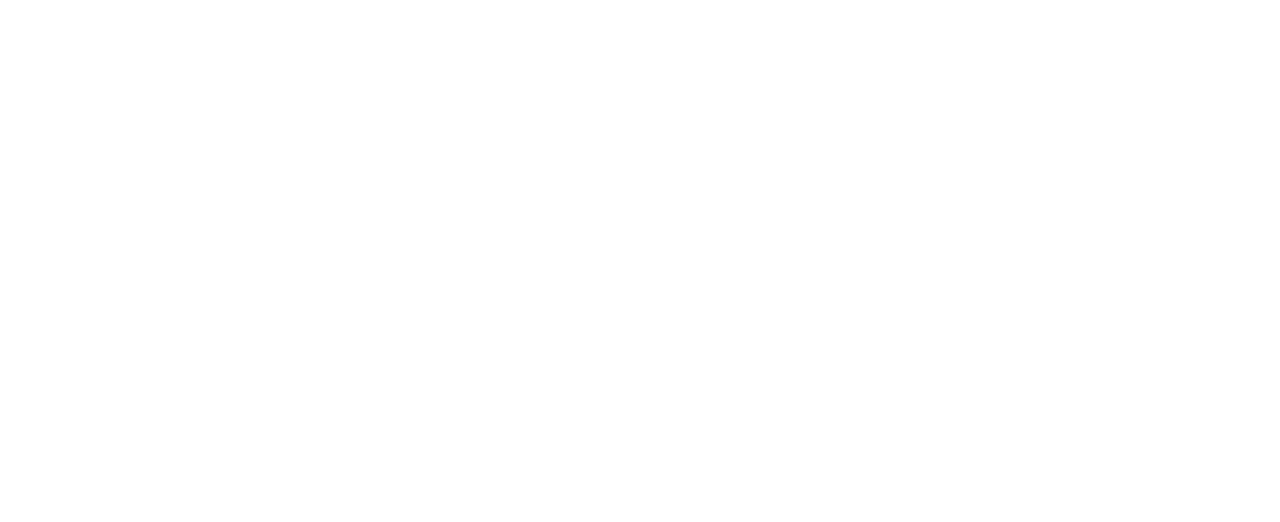
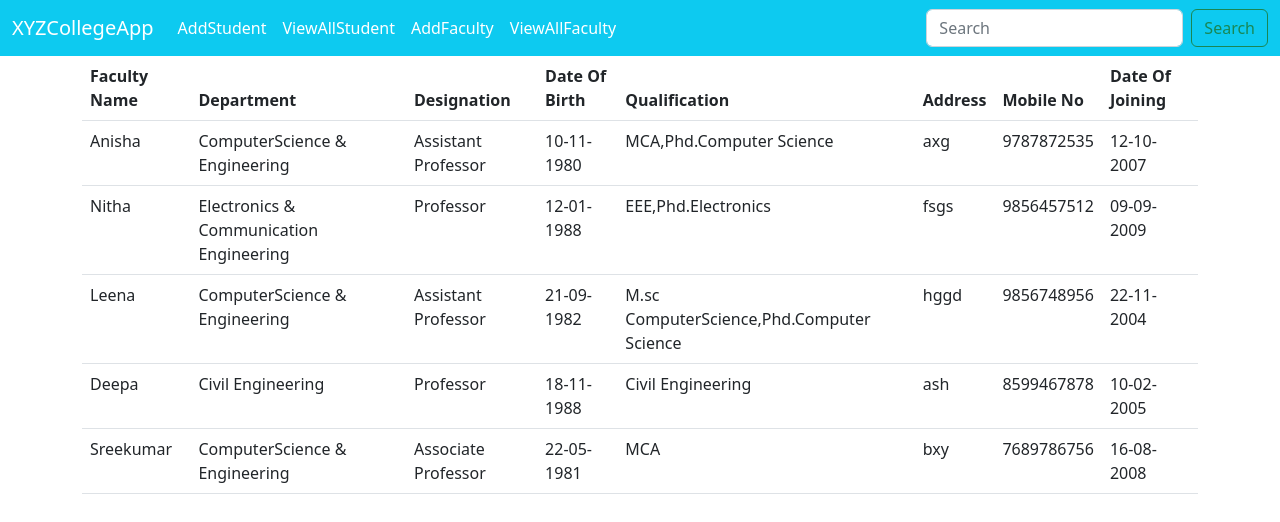
Before and after one commit to Saranyaullas1999/xyzcollegeapp, an Angular app: page /viewfac in a window 1280 px wide. Before the commit this address led to /. Shown: the top 522 px of the page. Built offline with nearby package versions, Linux system fonts and the light colour scheme.

Commit message:
viewfaculty

```diff
--- a/src/app/navbar/navbar.component.html
+++ b/src/app/navbar/navbar.component.html
@@ -15,6 +15,9 @@
           <li class="nav-item">
             <a class="nav-link active" aria-current="page" routerLink="/addfac">AddFaculty</a>
           </li>
+          <li class="nav-item">
+            <a class="nav-link active" aria-current="page" routerLink="/viewfac">ViewAllFaculty</a>
+          </li>
 
         </ul>
         <form class="d-flex" role="search">
--- /dev/null
+++ b/src/app/viewallfaculty/viewallfaculty.component.html
@@ -0,0 +1,34 @@
+<app-navbar></app-navbar>
+<div class="container">
+    <div class="row">
+        <div class="col col-12 col-sm-12 col-md-12 col-lg-12 col-xl-12 col-xxl-12">
+            <table class="table">
+                <thead>
+                  <tr>
+                    <th scope="col">Faculty Name</th>
+                    <th scope="col">Department</th>
+                    <th scope="col">Designation</th>
+                    <th scope="col">Date Of Birth</th>
+                    <th scope="col">Qualification</th>
+                    <th scope="col">Address</th>
+                    <th scope="col">Mobile No</th>
+                    <th scope="col">Date Of Joining</th>
+                  </tr>
+                </thead>
+                <tbody>
+                  <tr *ngFor="let i of facultyData">
+                    <td>{{i.facname}}</td>
+                    <td>{{i.dep}}</td>
+                    <td>{{i.designation}}</td>
+                    <td>{{i.dob}}</td>
+                    <td>{{i.qualification}}</td>
+                    <td>{{i.address}}</td>
+                    <td>{{i.mobile}}</td>
+                    <td>{{i.doj}}</td>
+                  </tr>
+
+                </tbody>
+              </table>
+        </div>
+    </div>
+</div>
--- /dev/null
+++ b/src/app/viewallfaculty/viewallfaculty.component.ts
@@ -0,0 +1,17 @@
+import { Component, OnInit } from '@angular/core';
+
+@Component({
+  selector: 'app-viewallfaculty',
+  templateUrl: './viewallfaculty.component.html',
+  styleUrls: ['./viewallfaculty.component.css']
+})
+export class ViewallfacultyComponent implements OnInit {
+
+  constructor() { }
+
+  facultyData=[{"facname":"Anisha","dep":"ComputerScience & Engineering","designation":"Assistant Professor","dob":"10-11-1980","qualification":"MCA,Phd.Computer Science","address":"axg","mobile":"9787872535","doj":"12-10-2007"},{"facname":"Nitha","dep":"Electronics & Communication Engineering","designation":"Professor","dob":"12-01-1988","qualification":"EEE,Phd.Electronics","address":"fsgs","mobile":"9856457512","doj":"09-09-2009"},{"facname":"Leena","dep":"ComputerScience & Engineering","designation":"Assistant Professor","dob":"21-09-1982","qualification":"M.sc ComputerScience,Phd.Computer Science","address":"hggd","mobile":"9856748956","doj":"22-11-2004"},{"facname":"Deepa","dep":"Civil Engineering","designation":"Professor","dob":"18-11-1988","qualification":"Civil Engineering","address":"ash","mobile":"8599467878","doj":"10-02-2005"},{"facname":"Sreekumar","dep":"ComputerScience & Engineering","designation":"Associate Professor","dob":"22-05-1981","qualification":"MCA","address":"bxy","mobile":"7689786756","doj":"16-08-2008"}]
+
+  ngOnInit(): void {
+  }
+
+}
```
Also changed, not shown: src/app/app.module.ts (+7 -1 lines), src/app/viewallfaculty/viewallfaculty.component.css (added).
